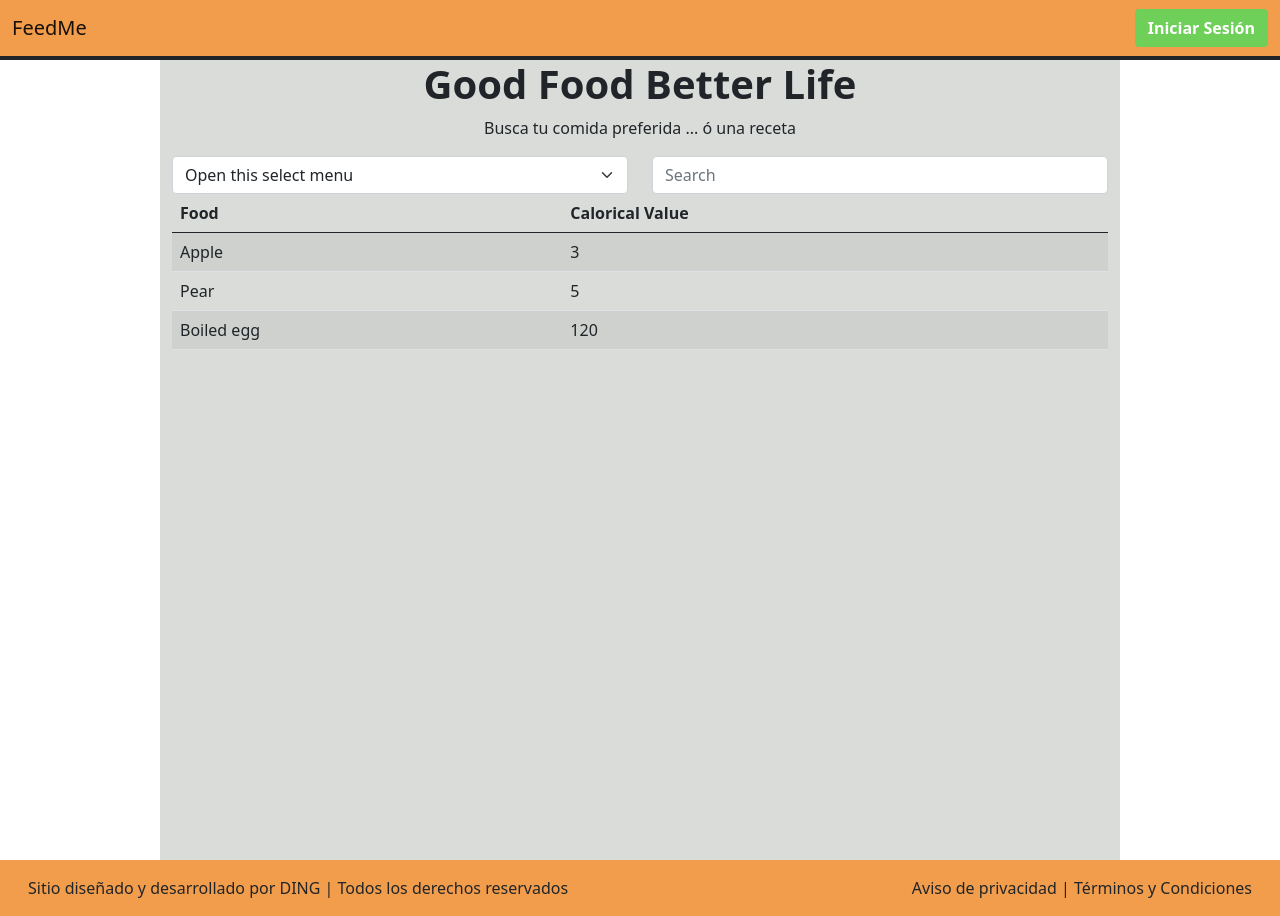
After one commit to IanGarciaUnam/Aplicacion-Diseno-de-Interfaces, a Django app: page /results-nl in a window 1280 px wide. The commit adds this page. Run offline with Django 4.2, Linux system fonts and the light colour scheme.

Commit message:
Merge from branch Ian

```diff
--- /dev/null
+++ b/feedme/seeker/templates/seeker/results-nl.html
@@ -0,0 +1,79 @@
+<html lang="en"><head>
+    <meta charset="UTF-8">
+    <meta name="viewport" content="width=device-width, initial-scale=1.0">
+    <title>FeedMe</title>
+    <!-- Bootstrap CSS -->
+    <link href="https://cdn.jsdelivr.net/npm/bootstrap@5.0.2/dist/css/bootstrap.min.css" rel="stylesheet" integrity="sha384-EVSTQN3/azprG1Anm3QDgpJLIm9Nao0Yz1ztcQTwFspd3yD65VohhpuuCOmLASjC" crossorigin="anonymous">
+    <script src="https://cdn.jsdelivr.net/npm/bootstrap@5.0.2/dist/js/bootstrap.bundle.min.js" integrity="sha384-MrcW6ZMFYlzcLA8Nl+NtUVF0sA7MsXsP1UyJoMp4YLEuNSfAP+JcXn/tWtIaxVXM" crossorigin="anonymous"></script>
+    <link rel="stylesheet" type="text/css" href="/static/css/style.css">
+  </head>
+  <body>
+
+  <nav id="header" class="navbar navbar-expand-lg navbar-light border-bottom border-4 border-dark">
+    <div class="container-fluid">
+      <a class="navbar-brand" href="/feedme">FeedMe</a>
+      <a href="/login">
+        <button type="button" class="btn btn-blue fw-bold">
+          Iniciar Sesión
+        </button>
+      </a>
+    </div>
+  </nav>
+  <div id="main" class="h-100 ">
+    <div id="nl" class="container-fluid h-100 w-75">
+      <h1 class="text-dark fw-bold mx-auto">Good Food Better Life</h1>
+      <p class="text-text-muted mx-auto">Busca tu comida preferida ... ó una receta</p>
+      <div class="row">
+        <div class="col">
+          <select class="form-select" aria-label="Default select example">
+            <option selected="">Open this select menu</option>
+            <option value="1">Índice calórico</option>
+            <option value="2">Alimento</option>
+            <option value="3">Receta</option>
+          </select>
+        </div>
+
+        <div class="col">
+          <input class="form-control me-2" type="search" placeholder="Search" aria-label="Search">
+        </div>
+
+<div class="table-responsive">
+          <table class="table table-striped table-hover">
+  <thead class="thead-light">
+    <tr>
+      <th scope="col">Food</th>
+      <th scope="col">Calorical Value</th>
+    </tr>
+  </thead>
+  <tbody>
+    <tr>
+
+      <td>Apple</td>
+      <td>3</td>
+
+    </tr>
+    <tr>
+      <td>Pear</td>
+      <td>5</td>
+
+    </tr>
+    <tr>
+      <td>Boiled egg</td>
+      <td>120</td>
+
+    </tr>
+  </tbody>
+</table>
+      </div>
+    </div>
+  </div>
+
+    <!-- Footer -->
+    <nav id="footer" class="navbar navbar-expand-lg navbar-light p-3">
+      <div class="container-fluid">
+        <p class="m-0">Sitio diseñado y desarrollado por DING | Todos los derechos reservados</p>
+        <p class="m-0"><a class="text-dark text-decoration-none" href="/#">Aviso de privacidad</a> | <a class="text-dark text-decoration-none" href="/#">Términos y Condiciones</a></p>
+      </div>
+    </nav>
+
+</body></html>
--- a/feedme/seeker/urls.py
+++ b/feedme/seeker/urls.py
@@ -1,9 +1,11 @@
 from django.urls import path
-
+from .views import HomeView
 from . import views
 
 urlpatterns = [
     path('feedme', views.index, name='index'),
     path('login', views.login, name='login'),
     path('register', views.register, name='register'),
-]
+    path('reset-pass', views.reset_pass, name='reset-pass'),
+    path('results-nl', views.results_no_login, name='results-nl')
+    ]
--- a/feedme/seeker/views.py
+++ b/feedme/seeker/views.py
@@ -1,7 +1,11 @@
 from django.shortcuts import render
 from django.http import HttpResponse
+from django.views.generic import TemplateView
 
 # Create your views here.
+class HomeView(TemplateView):
+  template_name='index.html'
+
 def index(request):
   return render(request, 'seeker/index.html', {})
 
@@ -10,3 +14,9 @@ def login(request):
 
 def register(request):
   return render(request, 'seeker/register.html', {})
+
+def reset_pass(request):
+  return render(request, 'seeker/reset-pass.html', {})
+
+def results_no_login(request):
+  return render(request, 'seeker/results-nl.html', {})
--- a/feedme/static/css/style.css
+++ b/feedme/static/css/style.css
@@ -19,6 +19,9 @@ p {
   background: url("../img/bg-home.png") no-repeat center;
   background-size: cover;
 }
+#nl{
+  background-color:#D9DCD8;
+}
 
 #seeker > h1 {
   padding-top: 80px;
@@ -30,7 +33,22 @@ p {
   background-size: cover;
 }
 
+#register {
+  background: url("../img/bg-register.png") no-repeat center;
+  background-size: cover;
+}
+
+#reset-pass {
+  background: url("../img/bg-reset-pass.png") no-repeat center;
+  background-size: cover;
+}
+
 #login > div {
+  border: solid 3px black;
+  border-radius: 16px;
+}
+
+#reset-pass > div {
   border: solid 3px black;
   border-radius: 16px;
 }
@@ -41,14 +59,14 @@ p {
 
 .btn-blue {
   color: white;
-  background-color: #1BA1E2;
-  border-color: #1BA1E2;
+  background-color: #6ECF59;
+  border-color: #6ECF59;
 }
 
 .btn-blue:hover {
   color: white;
-  background-color: #12709e;
-  border-color: #1BA1E2;
+  background-color: #3e7631;
+  border-color: #6ECF59;
 }
 
 .feedme-link {
@@ -59,4 +77,5 @@ p {
 .feedme-link:hover {
   color: #954E21;
 }
+
 /* Botones */
```
Also changed, not shown: feedme/seeker/templates/seeker/register.html (added, +31 -0 lines), feedme/seeker/templates/seeker/reset-pass.html (added, +29 -0 lines), feedme/feedme/static/dj_app/media/feedme.jpg (added), feedme/feedme/static/dj_app/media/feedme.png (added), feedme/seeker/static/dj_app/media/feedme.jpg (added), feedme/seeker/static/dj_app/media/feedme.png (added), feedme/static/img/bg-register.png (added), feedme/static/img/bg-reset-pass.png (added), feedme/static/img/feedme1.png (added).
